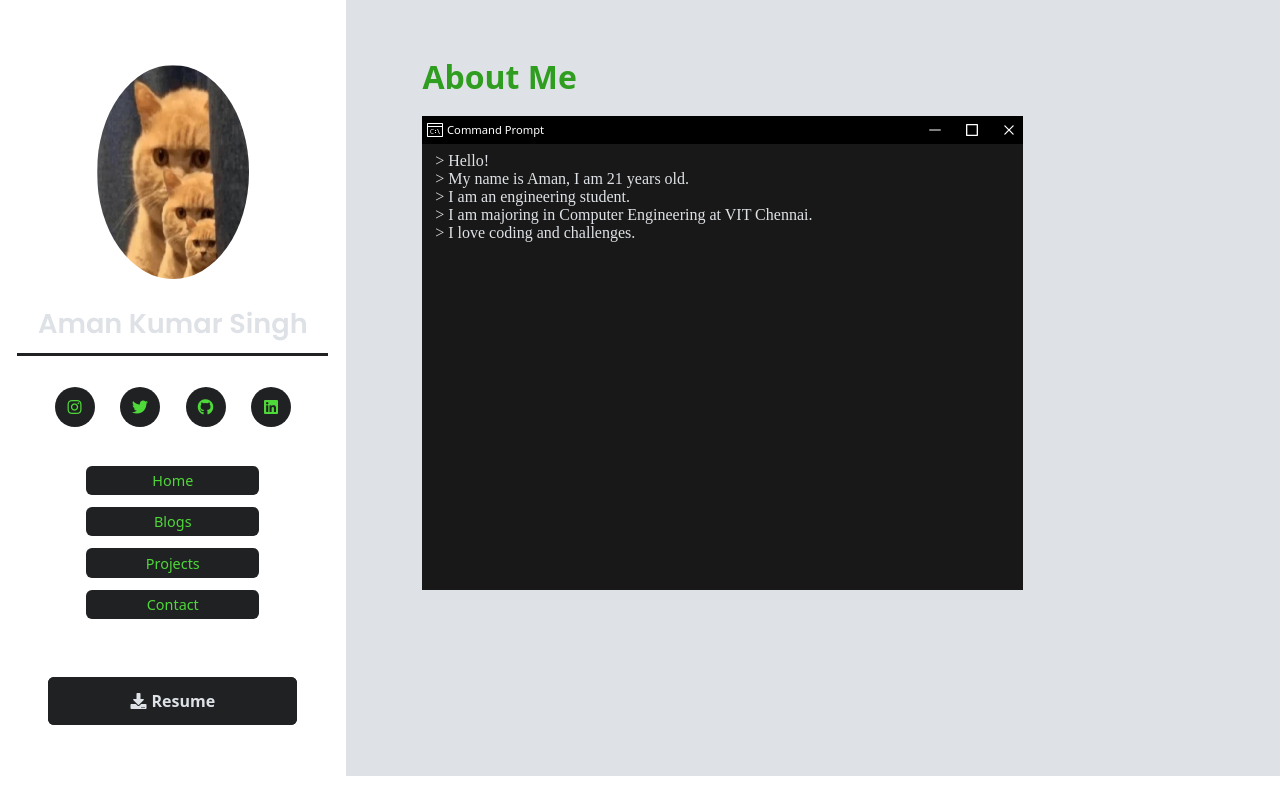
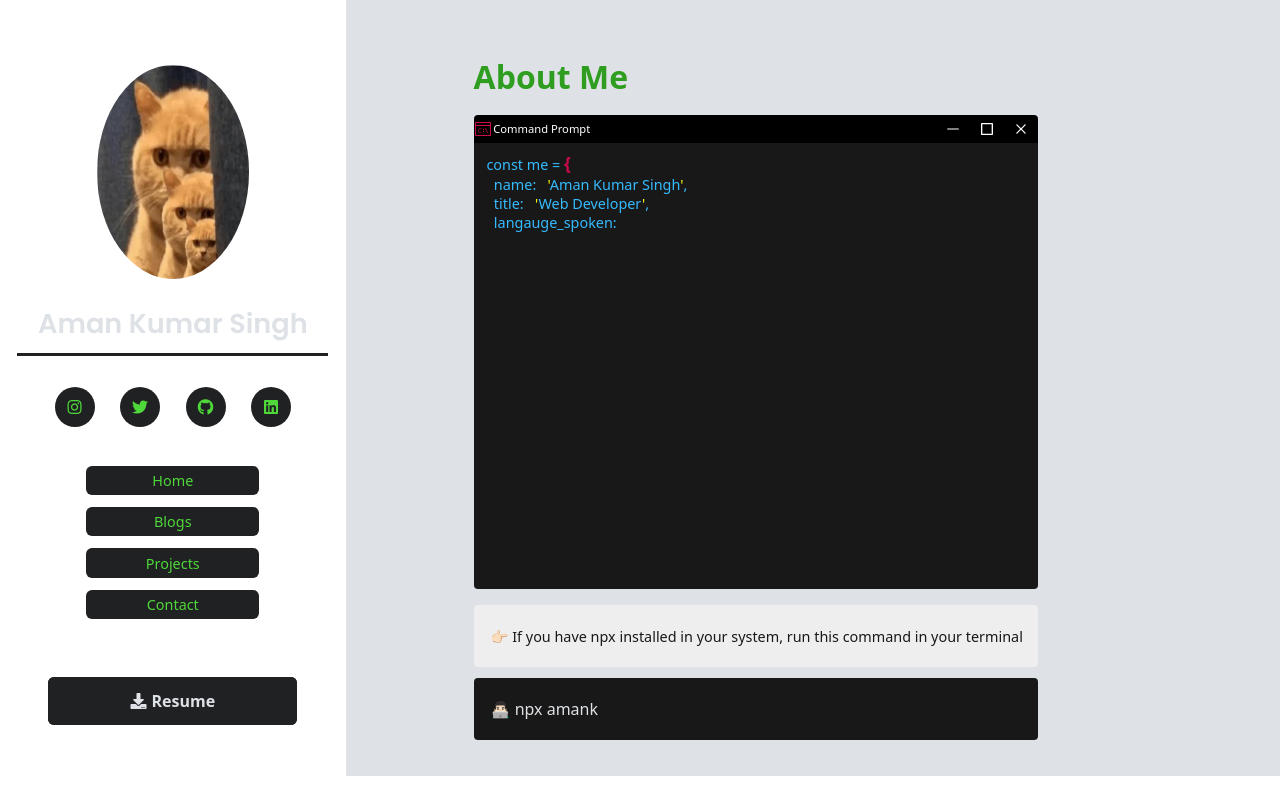
Before and after one commit to iamansingh0/aman-kumar-singh, a React (Vite) app: page /about in a window 1280 px wide. Shown: the top 800 px of the page. Built offline with nearby package versions, Linux system fonts and the light colour scheme.

Commit message:
about done

```diff
--- a/src/components/Terminal.jsx
+++ b/src/components/Terminal.jsx
@@ -14,17 +14,40 @@ const Terminal = () => {
                 <div className="cmd">
                     <div className="header">
                         <div className="cmd-left">
-                            <VscTerminalCmd style={{ color: "white" }} />
+                            <VscTerminalCmd style={{ color: "#c90a4d" }} />
                             <div className="cmd-prmt">Command Prompt</div>
                         </div>
                         <div className="cmd-right">
-                            <AiOutlineMinus style={{ color: "white" }} />
-                            <BiSquare style={{ color: "white" }} />
-                            <RxCross2 style={{ color: "white" }} />
+                            <div className="minus-div">
+                                <AiOutlineMinus
+                                    style={{ color: "white" }}
+                                    className="minus"
+                                />
+                            </div>
+                            <div className="minus-div">
+                                <BiSquare
+                                    style={{ color: "white" }}
+                                    className="minus"
+                                />
+                            </div>
+                            <div className="cross-div">
+                                <RxCross2
+                                    style={{ color: "white" }}
+                                    className="cross"
+                                />
+                            </div>
                         </div>
                     </div>
                     <div className="main wh-col">
                         <Typewriter />
+                    </div>
+                </div>
+                <div className="npx-box">
+                    <div className="npx-text npx-box-style">
+                    👉🏻 If you have npx installed in your system, run this command in your terminal
+                    </div>
+                    <div className="npx npx-box-style">
+                        👨🏻‍💻 npx amank
                     </div>
                 </div>
             </div>
--- a/src/components/Typewriter.jsx
+++ b/src/components/Typewriter.jsx
@@ -1,34 +1,57 @@
-import React, { useEffect, useState } from 'react';
+import React, { useEffect, useState } from "react"
 import "../css/type.css"
+const space = "\xa0\xa0"
+const Typewriter = () => {
+    const [typedText, setTypedText] = useState("")
 
-const Typewriter = () => {
-  const [lines, setLines] = useState([]);
-  const textLines = [
-    "> Hello!",
-    "> My name is Aman, I am 21 years old.",
-    "> I am an engineering student.",
-    "> I am majoring in Computer Engineering at VIT Chennai.",
-    "> I love coding and challenges.",
-    "> If you want to know more about me, you are in the right place."
-  ];
+    useEffect(() => {
+        const text = `const me = {
+        ${space}name: ${space}'Aman Kumar Singh',
+          ${space}title: ${space}'Web Developer',
+          ${space}langauge_spoken: ${space}[${space}'Hindi',${space} 'English'${space}],
+          ${space}coding:${space} [${space}'Javascript', ${space}'Solidity', ${space}'C++', ${space}'Java'${space}],
 
-  useEffect(() => {
-    const timer = setTimeout(() => {
-      if (lines.length < textLines.length) {
-        setLines((prevLines) => [...prevLines, textLines[prevLines.length]]);
-      }
-    }, 1000); // Adjust the delay (in milliseconds) between lines here
+          ${space}say_hi: ${space}function(👋🏻) {
+            ${space}${space}console.log('${space} 🙋🏻‍♂️${space}Thanks for dropping by, hope you find some of my work interesting.'${space})
+            ${space}},
 
-    return () => clearTimeout(timer);
-  }, [lines]);
+            ${space}learning: ${space}' 🔭 I am learning advance reactJS currently.${space}',
+        }
 
-  return (
-    <div className='cmd-text'>
-      {lines.map((line, index) => (
-        <p key={index} style={{fontFamily:"cursive"}}>{line}</p>
-      ))}
-    </div>
-  );
-};
+        me.say_hi(👋🏻)`
 
-export default Typewriter;
+        let currentIndex = 0
+        let tempText = ""
+
+        const typeText = () => {
+            if (currentIndex < text.length) {
+                const char = text.charAt(currentIndex)
+                if (char === "\n") {
+                    tempText += "<br>"
+                } else if (char === "[" || char === "]" || char === "(" || char === ")" || char === "{" || char === "}") {
+                    tempText += `<span class="brackets">${char}</span>`
+                } else if (char === "'") {
+                    tempText += `<span class="string">${char}</span>`
+                } else if (char === ",") {
+                    tempText += `${char}</span>`
+                } else {
+                    tempText += char
+                }
+                setTypedText(tempText)
+                currentIndex++
+                setTimeout(typeText, 50)
+            }
+        }
+
+        typeText()
+    }, [])
+
+    return (
+        <div
+            className="cmd-text"
+            dangerouslySetInnerHTML={{ __html: typedText }}
+        ></div>
+    )
+}
+
+export default Typewriter
--- a/src/css/about.css
+++ b/src/css/about.css
@@ -170,20 +170,21 @@
 .terminal {
     display: flex;
     flex-direction: column;
+    /* border: 1px solid red; */
 }
 .terminal-h1 {
     /* border: 1px solid red; */
     height: 12.3vh;
     display: flex;
     /* justify-content: start; */
-    padding-left: 6vw;
+    padding-left: 10vw;
     align-items: end;
     color: var(--dark-green);
 }
 .terminal-box {
     height: 84.7vh;
     /* border: 2px solid rgb(18, 15, 191); */
-    padding-left: 6vw;
+    padding-left: 10vw;
 }
 .terminal-box .cmd {
     height: 70%;
@@ -198,6 +199,8 @@
     background-color: black;
     display: flex;
     justify-content: space-between;
+    border-top-right-radius: 4px;
+    border-top-left-radius: 4px;
 }
 .cmd-left {
     /* border: 1px solid yellow; */
@@ -208,21 +211,73 @@
 }
 .cmd-prmt {
     color: white;
-    font-size: .7rem;
+    font-size: 0.7rem;
 }
 .cmd-right {
-    width: 16%;
+    width: 18%;
     /* border: 1px solid yellow; */
     display: flex;
     justify-content: space-between;
     align-items: center;
-    padding-right: 1%;
+    /* -right: 1%; */
 }
 .terminal-box .cmd .main {
     height: 94%;
     width: 100%;
     display: flex;
     background-color: #191818;
+    border-bottom-right-radius: 4px;
+    border-bottom-left-radius: 4px;
+}
+.cross-div {
+    /* border: 1px solid red; */
+    height: 100%;
+    width: 33%;
+    display: flex;
+    justify-content: center;
+    align-items: center;
+}
+.cross-div:hover {
+    background-color: red;
+}
+.minus-div {
+    height: 100%;
+    width: 33%;
+    /* border: 1px solid red; */
+    display: flex;
+    justify-content: center;
+    align-items: center;
+}
+.minus-div:hover {
+    background-color: #191818;
+}
+.npx-box {
+    height: 20%;
+    /* border: 1px solid black; */
+    width: 70%;
+    margin-top: 2%;
+    display: flex;
+    flex-direction: column;
+    row-gap: 8%;
+}
+.npx-text {
+    background-color: rgb(238, 238, 238);
+    color: #191818;
+    font-size: .9rem;
+}
+.npx {
+    background-color: #191818;
+    color: var(--white);
+    font-weight: 500;
+}
+.npx-box-style{
+    height: 46%;
+    /* border: 1px solid blue; */
+    display: flex;
+    justify-content: start;
+    align-items: center;
+    padding-left: 3%;
+    border-radius: 4px;
 }
 
 /* LOWER PANEL */
--- a/src/css/type.css
+++ b/src/css/type.css
@@ -1,5 +1,17 @@
-@import url('https://fonts.googleapis.com/css2?family=Courier+Prime:wght@400;700&display=swap');
+@import url("https://fonts.googleapis.com/css2?family=Courier+Prime:wght@400;700&display=swap");
 .cmd-text {
     margin-top: 1vh;
     padding: 0 1vw;
+    color: #35BBFF;
+    font-size: .9rem;
 }
+
+.brackets {
+    color: #c90a4d;
+    font-weight: 700;
+    font-size: 1.1rem;
+}
+
+.string {
+    color: yellow;
+}
```
Also changed, not shown: src/data/data.js (line endings or trailing spaces).
